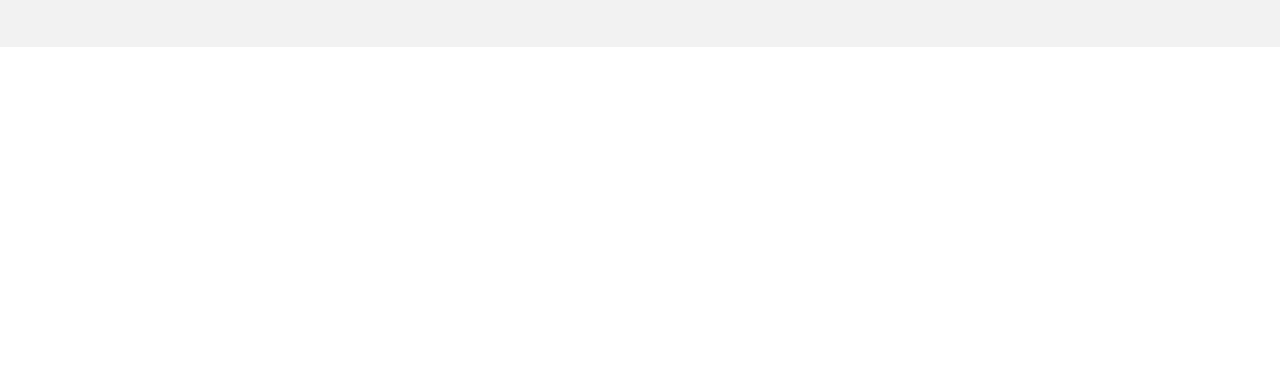
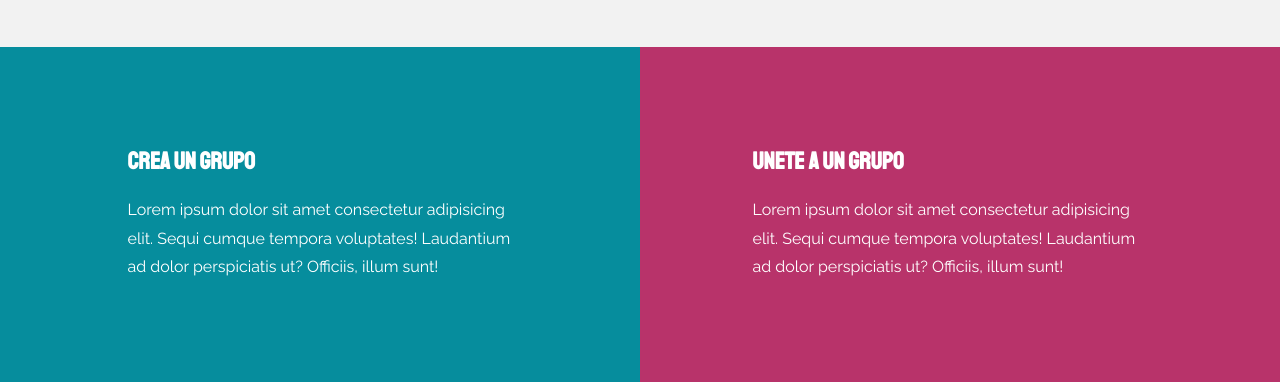
Before and after one commit to AtochePascual-Dev/Meeti, a website: page index.html in a window 1280 px wide. Shown: the part 2320-2702 px from the top of the page. Before the commit the page ends 2367 px from the top, so only its background shows below. Drawn offline with nearby package versions, Linux system fonts and the light colour scheme; files that its build step writes are made by us from their sources; files whose address does not match are found by name.

Commit message:
[ADD] grupos

```diff
--- a/index.html
+++ b/index.html
@@ -333,6 +333,23 @@
 			</div>
 		</div>
 	</section>
+
+	<section class="grupos">
+		<div class="grupos__grid grupo-container">
+			<div class="grupos__box">
+				<h2 class="grupos__titulo">Crea un grupo</h2>
+				<p class="grupos__texto">Lorem ipsum dolor sit amet consectetur adipisicing elit. Sequi cumque tempora
+					voluptates! Laudantium ad dolor perspiciatis ut? Officiis, illum sunt!</p>
+			</div>
+
+			<div class="grupos__box">
+				<h2 class="grupos__titulo">Unete a un Grupo</h2>
+				<p class="grupos__texto">Lorem ipsum dolor sit amet consectetur adipisicing elit. Sequi cumque tempora
+					voluptates! Laudantium ad dolor perspiciatis ut? Officiis, illum sunt!</p>
+			</div>
+
+		</div>
+	</section>
 </body>
 
 </html>
--- /dev/null
+++ b/src/scss/UI/_grupos.scss
@@ -0,0 +1,51 @@
+@use "../base/variables" as v;
+@use "../base/mixins" as m;
+
+.grupos {
+  padding: 5rem 0;
+  background-image: linear-gradient(
+    to bottom,
+    v.$secundario 0%,
+    v.$secundario 50%,
+    v.$primario 50%,
+    v.$primario 100%
+  );
+
+  @include m.tablet {
+    padding: 10rem 0;
+    background-image: linear-gradient(
+      to right,
+      v.$secundario 0%,
+      v.$secundario 50%,
+      v.$primario 50%,
+      v.$primario 100%
+    );
+  }
+
+  &__grid {
+    display: grid;
+    grid-template-rows: repeat(2, 1fr);
+    justify-items: center;
+    align-items: center;
+    gap: 5rem;
+
+    @include m.tablet {
+      grid-template-rows: unset;
+      grid-template-columns: repeat(2, 1fr);
+    }
+  }
+
+  &__box {
+    max-width: 40rem;
+  }
+
+  &__titulo {
+    margin-bottom: 2rem;
+    color: v.$blanco;
+  }
+
+  &__texto {
+    line-height: 1.8;
+    color: v.$blanco;
+  }
+}
--- a/src/scss/UI/_index.scss
+++ b/src/scss/UI/_index.scss
@@ -3,3 +3,4 @@
 @forward "./busqueda";
 @forward "./eventos";
 @forward "./categorias";
+@forward "./grupos";
```
